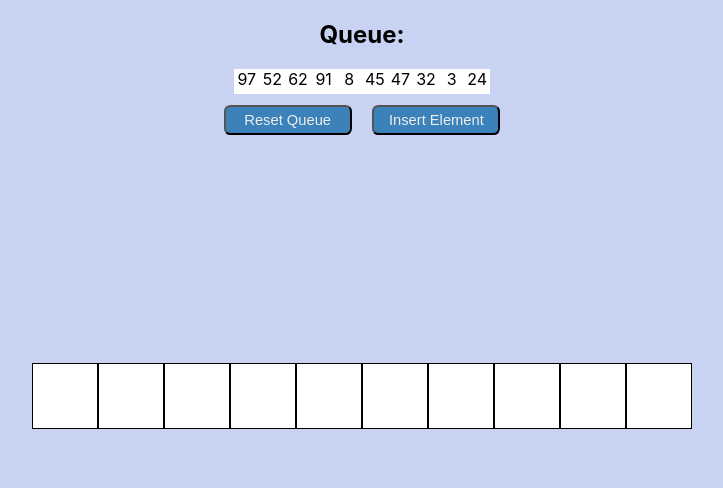
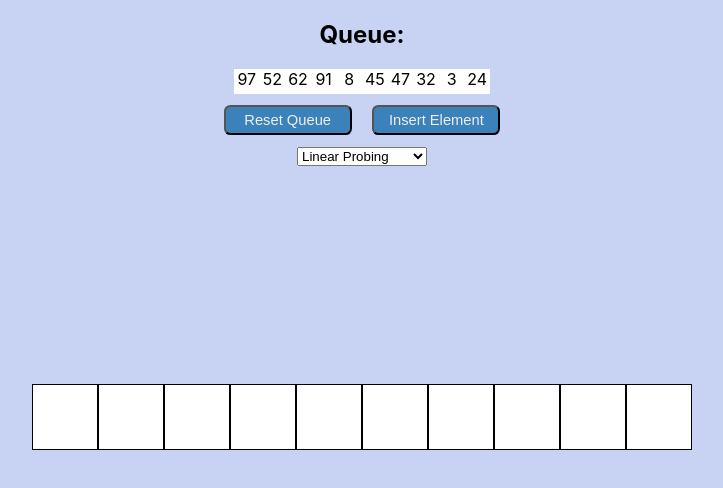
Before and after one commit to ChristianHirschey/HashingVisualizer, a React (Create React App) app: page / in a window 1280 px wide. Shown: the top 488 px of the page, without its empty margins (278-1001 px from the left). Built offline with nearby package versions, Linux system fonts and the light colour scheme.

Commit message:
feat: added dropdown to switch between resolution methods

```diff
--- a/src/HashingVisualizer/HashingVisualizer.jsx
+++ b/src/HashingVisualizer/HashingVisualizer.jsx
@@ -8,9 +8,14 @@ export default class HashingVisualizer extends React.Component {
 
         this.state = {
             array: [],
-            grid: [],
-            size: 0
+            grid: []
         };
+
+        this.handleDropdownChange = this.handleDropdownChange.bind(this);
+    }
+
+    handleDropdownChange(e) {
+        this.setState({collisionResolution: e.target.value});
     }
 
     componentDidMount() {
@@ -20,11 +25,10 @@ export default class HashingVisualizer extends React.Component {
     resetArray() {
         const array = [];
         const grid = getInitialGrid();
-        const size = 0;
         for (let i = 0; i < 10; i++) {
             array.push(randomIntFromInterval(0, 99)); // generates random ints from 0 to 99
         }
-        this.setState({array, grid, size});
+        this.setState({array, grid});
     }
 
     insertElement() {
@@ -43,18 +47,15 @@ export default class HashingVisualizer extends React.Component {
         const hash1 = index % 10; // 10 is table size
         const hash2 = 7 - (index % 7); // 7 is largest prime smaller than table size
         while(true) { // FIXME: Add dropdown for different coll res techniques
-            // LINEAR PROBING
-            //index = (index + 1) % 10; // increment index and mod 10 to remove out of bounds values
-
-            /* QUADRATIC PROBING
+            if(this.state.collisionResolution === "linear") { // LINEAR PROBING
+                index = (index + 1) % 10; // increment index and mod 10 to remove out of bounds values
+            } else if(this.state.collisionResolution === "quad") { // QUADRATIC PROBING
                 count++; // count needs to be 1 before checking for quadratic
                 index = (startingVal + (count ** 2)) % 10; // increment index by 1, then 4, then 9, etc.
-            */
-
-            /* DOUBLE HASHING
+            } else if(this.state.collisionResolution === "double") { // DOUBLE HASHING
                 index = (hash1 + (count * hash2)) % 10;
                 count++;
-            */
+            }
 
             if(grid[index] === "") {
                 grid[index] = value;
@@ -99,6 +100,14 @@ export default class HashingVisualizer extends React.Component {
                     <button className="button" onClick={() => this.resetArray()}>Reset Queue</button>
                     <button className="button" onClick={() => this.insertElement()}>Insert Element</button>
                 </div>
+                <div className="dropdown-container">
+                    <select value={this.state.collisionResolution}
+                    onChange={this.handleDropdownChange}>
+                        <option value="linear">Linear Probing</option>
+                        <option value="quad">Quadratic Probing</option>
+                        <option value="double">Double Hashing</option>
+                    </select>
+                </div>
                 <div className="grid-container">
                     {grid.map((value, idx) => (
                         <div className="grid-box" key={idx}>
```
